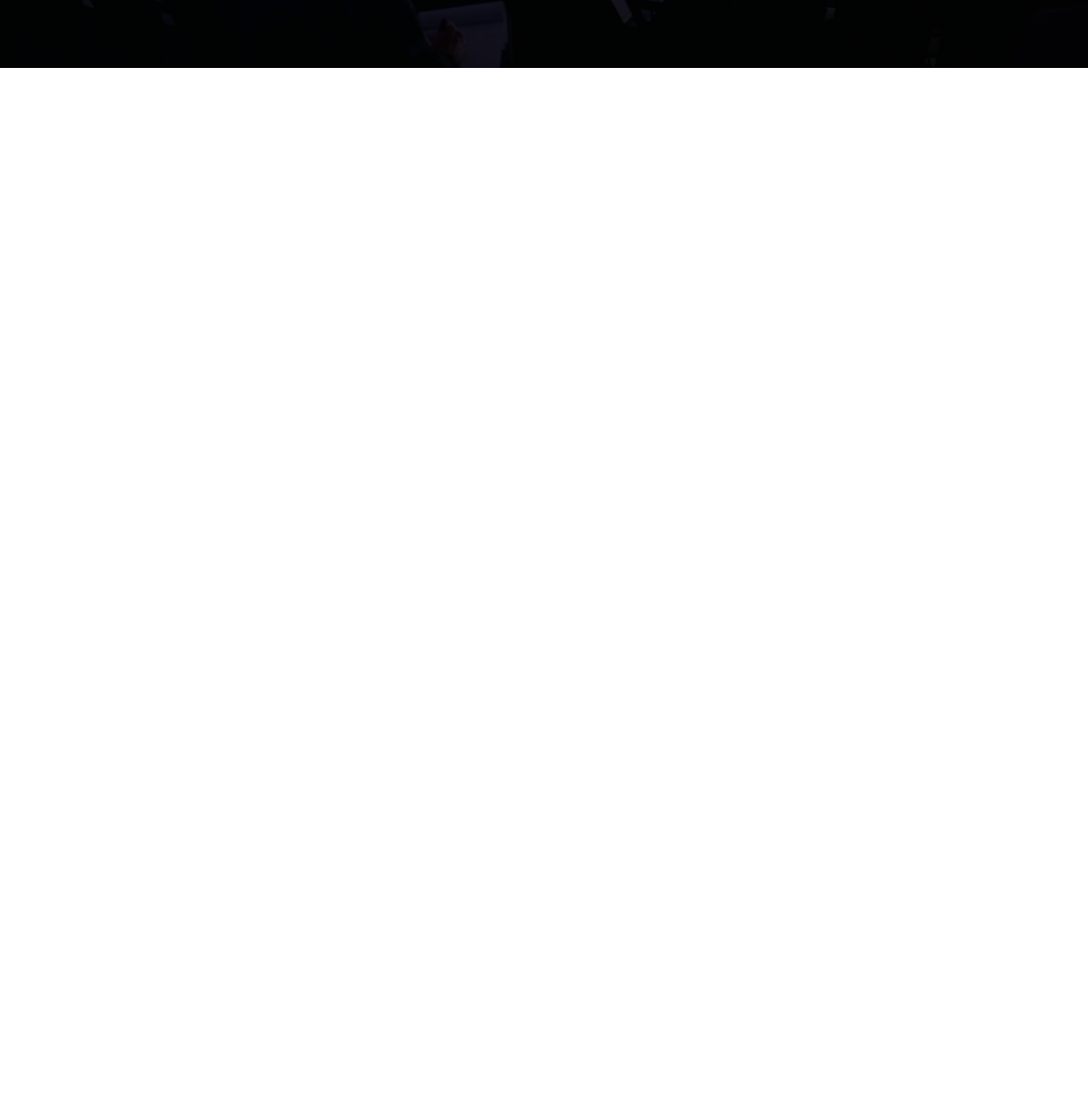
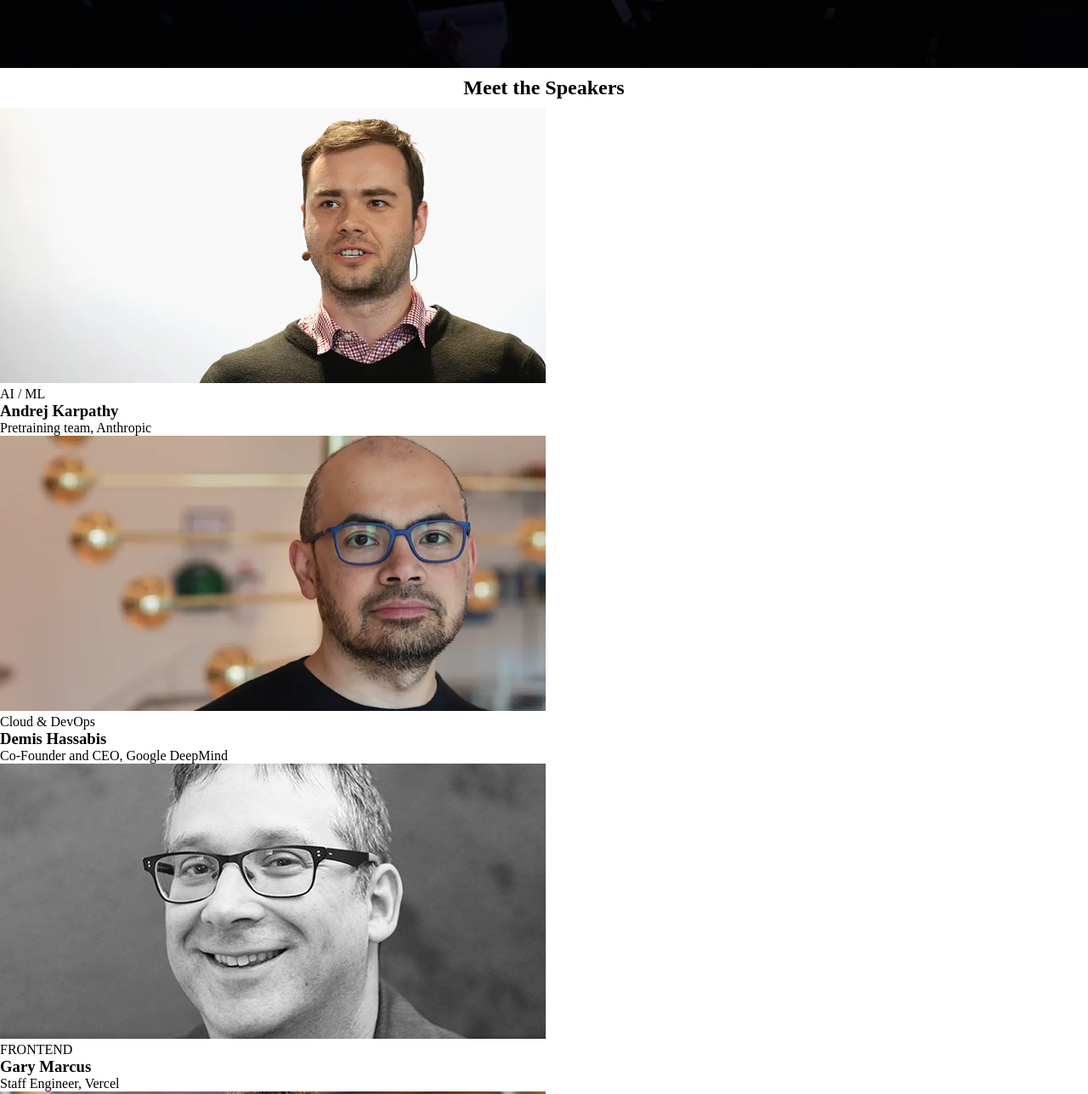
Before and after one commit to Wasi09-dev/b14-devconf, a plain HTML site: page index.html in a window 1280 px wide. Shown: the part 720-2008 px from the top of the page at 85% size. Before the commit the page ends 800 px from the top, so only its background shows below. Drawn offline with Linux system fonts and the light colour scheme.

Commit message:
added images and heading

```diff
--- a/index.html
+++ b/index.html
@@ -35,6 +35,93 @@
 
 </header>
 <!-- meet the speakers section -->
+<section>
+<h1>Meet the Speakers</h1>
+<div class="grid">
+<div class="speaker-card">
+<img src="./images/andrej.png">
+<div class="size">
+<p class="category">AI / ML</p>
+<h3>Andrej Karpathy</h3>
+<p class="role">Pretraining team, Anthropic</p>
+</div>
+</div>
+
+<div class="speaker-card">
+<img src="./images/demis.png">
+<div class="size">
+<p class="category">Cloud & DevOps</p>
+<h3>Demis Hassabis</h3>
+<p class="role">Co-Founder and CEO, Google DeepMind</p>
+</div>
+</div>
+
+<div class="speaker-card">
+<img src="./images/gary.png  ">
+<div class="size">
+<p class="category">FRONTEND</p>
+<h3>Gary Marcus</h3>
+<p class="role">Staff Engineer, Vercel</p>
+</div>
+</div>
+
+<div class="speaker-card">
+<img src="./images/mustafa.png">
+<div class="size">
+<p class="category">Security</p>
+<h3>Mustafa Suleyman</h3>
+<p class="role">CEO of Microsoft AI</p>
+</div>
+</div>
+
+
+
+
+
+
+
+
+
+
+
+
+
+
+
+
+
+
+
+
+
+
+
+
+
+
+
+
+
+
+
+</div>
+
+
+
+
+
+
+
+
+
+</section>
+
+
+
+
+
+
+
 </body>
 </body>
 </html>
--- a/style.css
+++ b/style.css
@@ -53,6 +53,8 @@ header{
     margin-left: 40%;
 padding: 5px 8px;
 width: 25%;
-
-
 }
+section h1{
+    text-align: center;
+    margin: 10px;
+}
```
